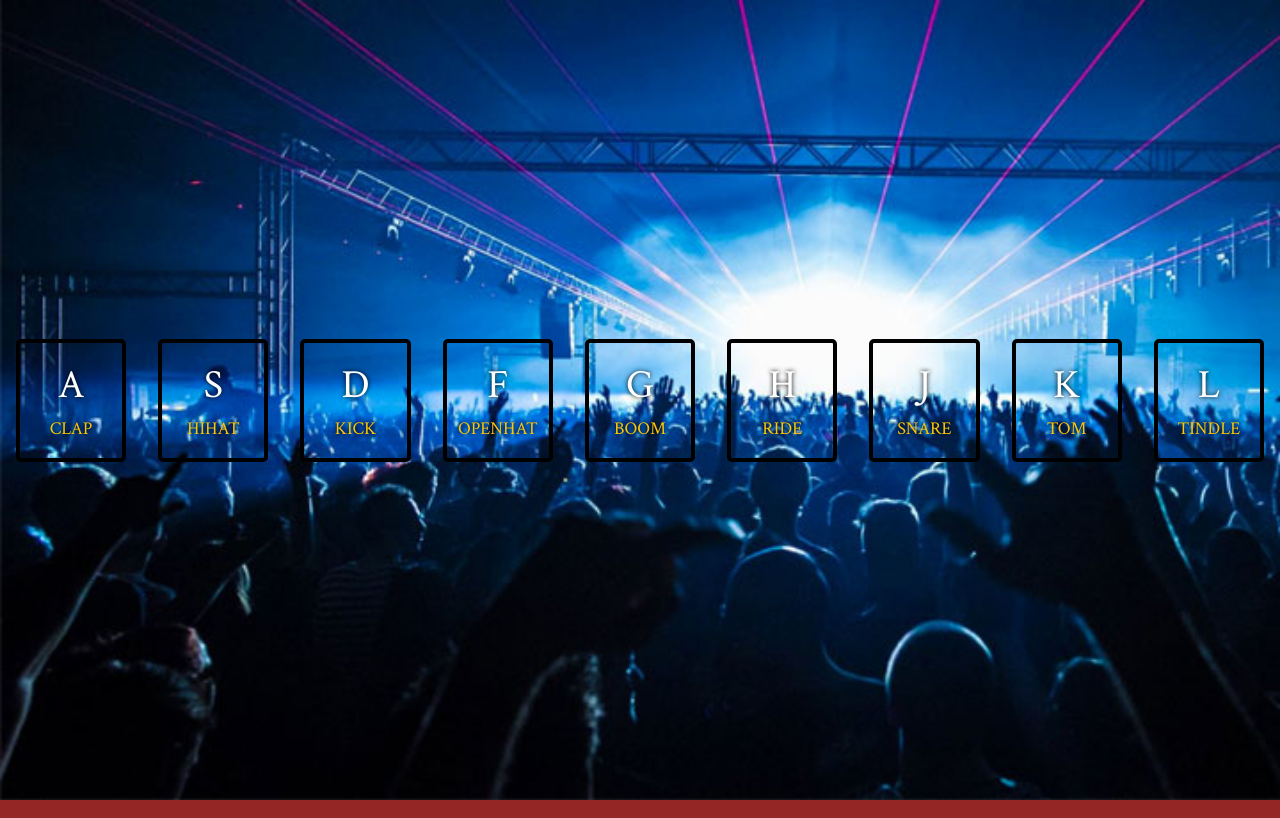
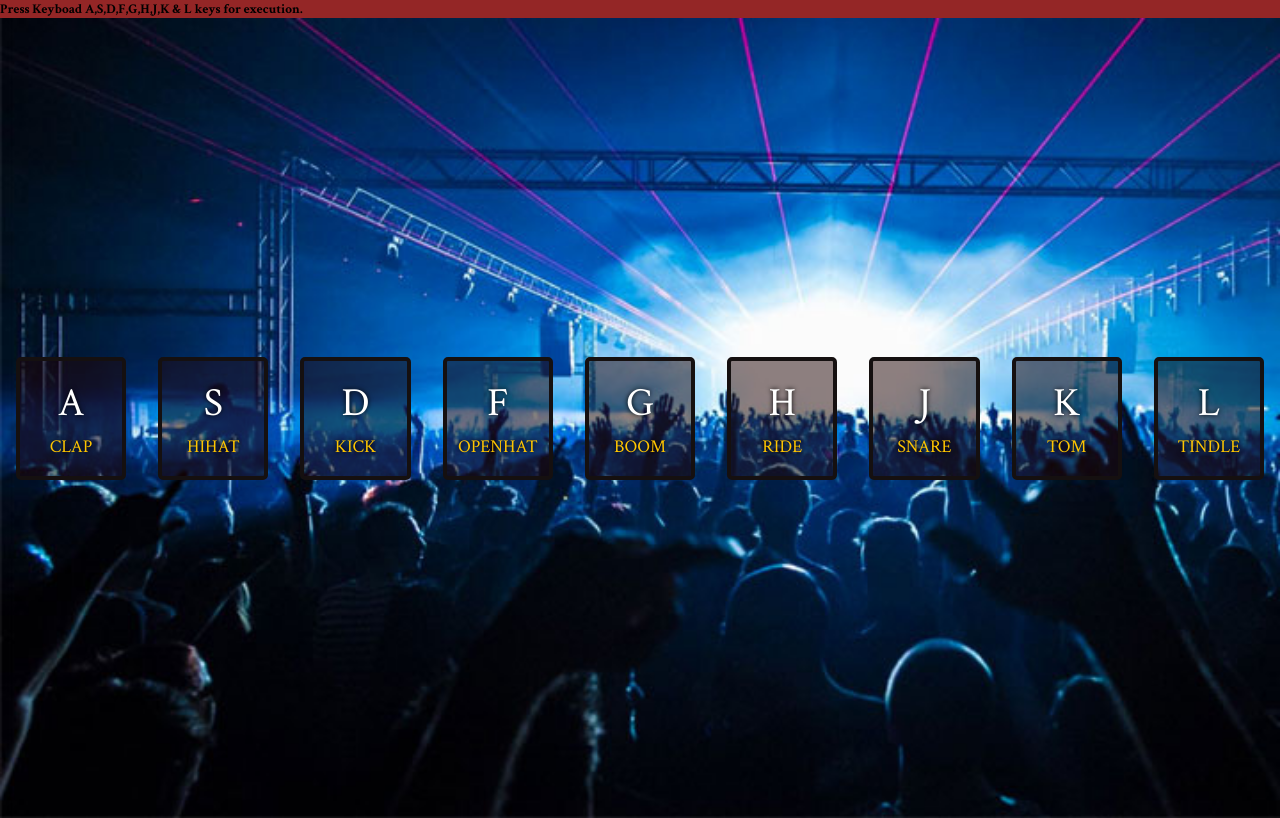
Before and after one commit to Roshan-Rajurkar/Drum-Kit, a plain HTML site: page index.html in a window 1280 px wide. Drawn offline with Linux system fonts and the light colour scheme; a web font is replaced by a local one.

Commit message:
color changes

```diff
--- a/index.html
+++ b/index.html
@@ -10,8 +10,9 @@
     <link rel="stylesheet" href="style.css">
 </head>
 
-<body>
+<body></body>
 
+<h5>Press Keyboad A,S,D,F,G,H,J,K & L keys for execution.</h5>
 <div class="keys">
 
     <div data-key="65" class="key">
--- a/style.css
+++ b/style.css
@@ -1,8 +1,4 @@
 @import url('https://fonts.googleapis.com/css2?family=Crimson+Text:ital,wght@0,400;0,600;0,700;1,400;1,600;1,700&family=Merriweather:ital,wght@0,300;0,400;0,700;0,900;1,300;1,400;1,700;1,900&family=Rubik+Distressed&display=swap');
-
-
-
-
 
 * {
     margin: 0;
@@ -28,7 +24,7 @@ body {
 }
 
 .key {
-    border: 4px solid black;
+    border: 4px solid rgb(21, 16, 16);
     border-radius: 5px;
     margin: 1rem;
     font-size: 1.5rem;
@@ -38,7 +34,8 @@ body {
     text-align: center;
     color: #fff;
     background: rgba(0, 0, 0, 0);
-    text-shadow: 0 0 5px black;
+    text-shadow: 0 0 5px rgb(0, 0, 0);
+    background-color: rgba(32, 4, 4, 0.5);
 }
 
 /* WE ARE GOING TO ADD THIS CLASS IN DIV OF EACH KEY TOO MAKE TRANSITION */
```
Lines whose indentation alone changed are shown as unchanged.
